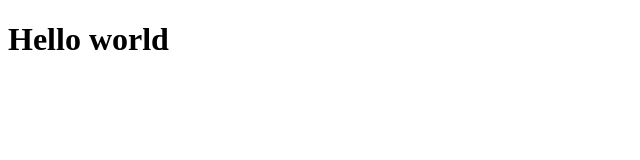
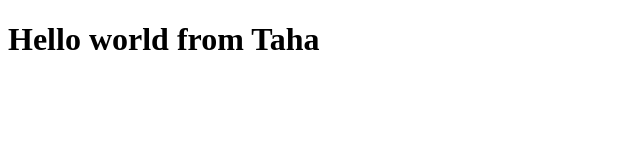
Before and after one commit to MohdTaha99/SampleRepository, a plain HTML site: page index.html in a window 1280 px wide. Shown: the whole page, without its empty margins (0-640 px from the left). Drawn offline with Linux system fonts and the light colour scheme.

Commit message:
Update index.html

```diff
--- a/index.html
+++ b/index.html
@@ -3,10 +3,10 @@
 <head>
     <meta charset="UTF-8">
     <meta http-equiv="X-UA-Compatible" content="IE=edge">
-    <meta name="viewport" content="width=device-width, initial-scale=1.0">
-    <title>Document</title>
+    <meta name="viewport" content="width=device-widt, initial-scale=1.0">
+    <title>My website</title>
 </head>
 <body>
-    <h1>Hello world</h1>
+    <h1>Hello world from Taha</h1>
 </body>
 </html>
```
Also changed, not shown: 1 other file.
